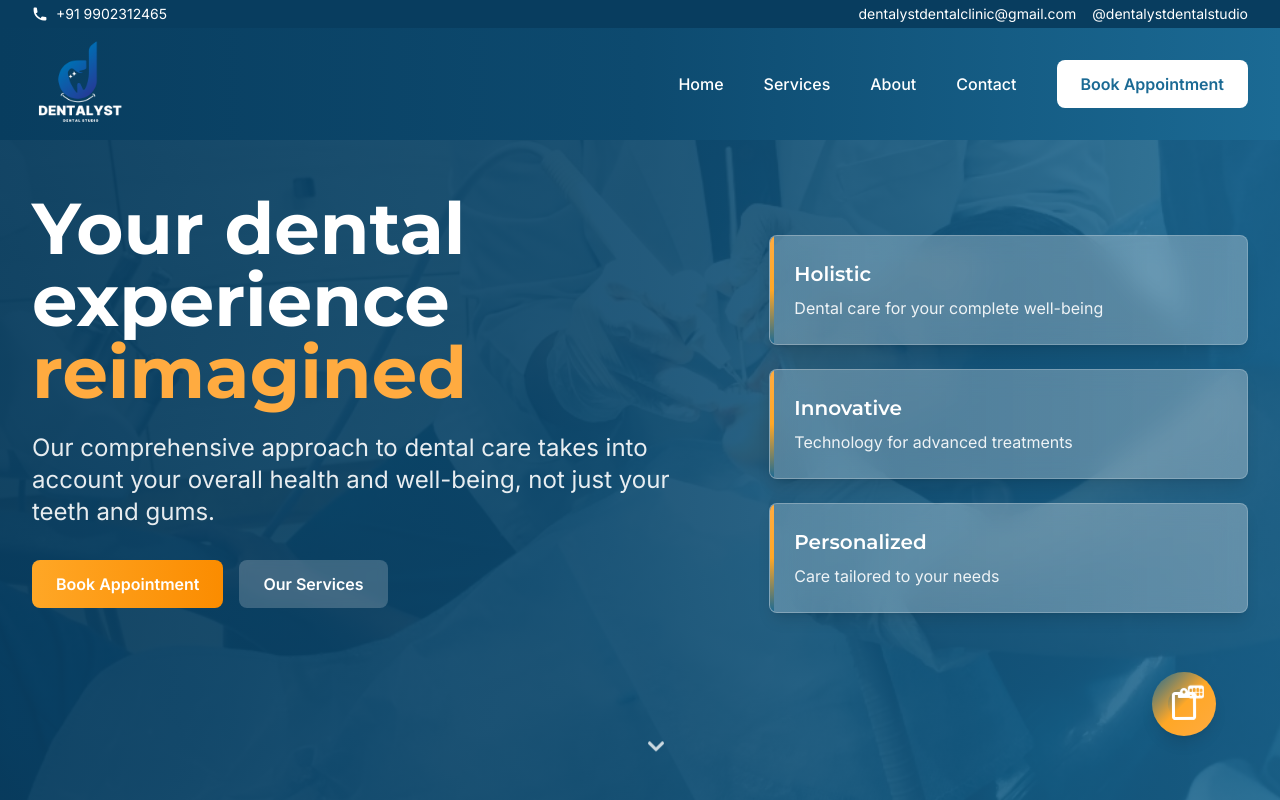
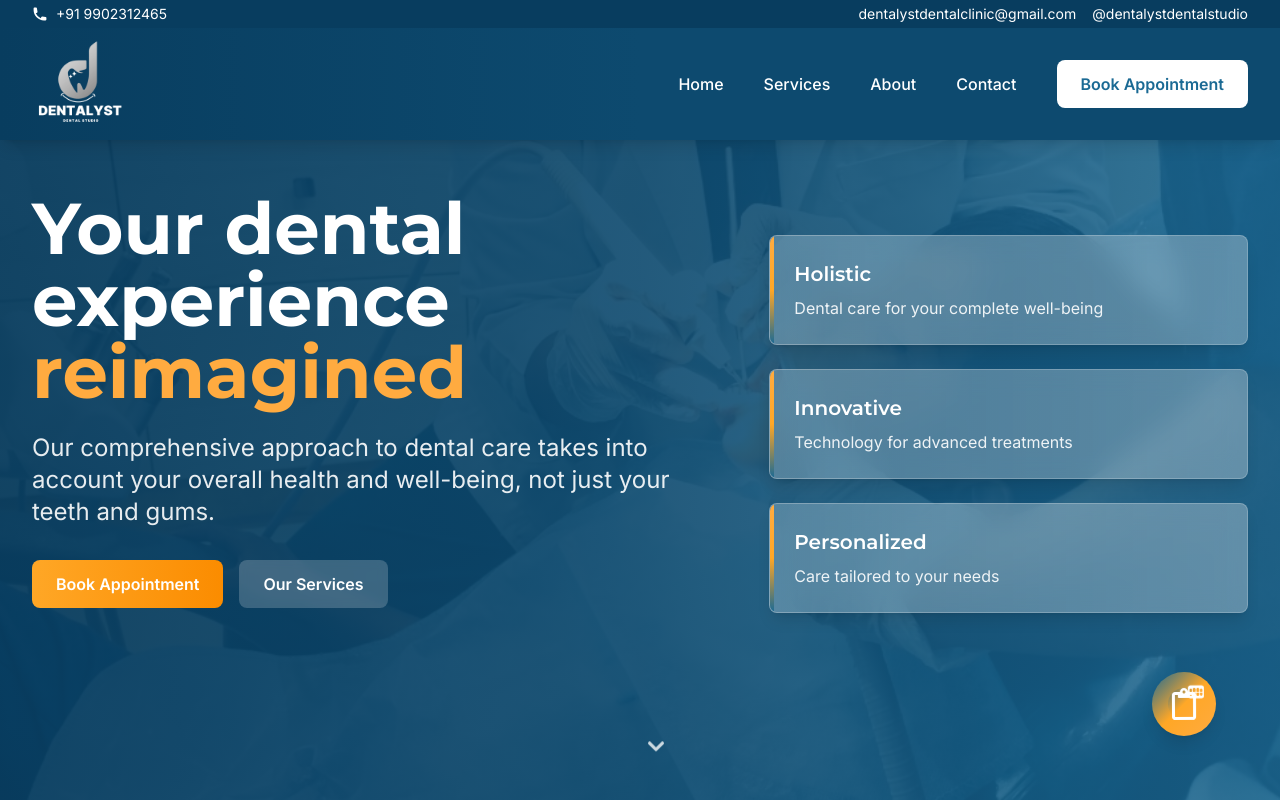
Before and after one commit to jaydeepc/dentalyst-website, a React (Vite) app: page / in a window 1280 px wide. Shown: the top 800 px of the page. Built offline with nearby package versions, Linux system fonts and the light colour scheme.

Commit message:
refactor: update logo to use full white version in header and footer

```diff
--- a/src/components/layout/Footer.jsx
+++ b/src/components/layout/Footer.jsx
@@ -33,7 +33,7 @@ const Footer = () => {
           {/* Logo and Description */}
           <div className="lg:col-span-2">
             <motion.img
-              src="/logo/logo-white.png"
+              src="/logo/logo-white-full.png"
               alt="Dentalyst Logo"
               className="h-28 mb-6"
               initial={{ opacity: 0 }}
--- a/src/components/layout/Header.jsx
+++ b/src/components/layout/Header.jsx
@@ -39,9 +39,11 @@ const Header = () => {
   };
 
   return (
-    <header className="fixed w-full z-50 bg-gradient-to-r from-primary-gradient via-primary-dark to-primary">
-      {/* Top Bar */}
-      <motion.div
+    <header className="fixed w-full z-50">
+      <div className="absolute inset-0 bg-gradient-to-r from-primary-gradient via-primary-dark to-primary-dark shadow-lg"></div>
+      <div className="relative">
+        {/* Top Bar */}
+        <motion.div
         initial="hidden"
         animate="visible"
         variants={topBarVariants}
@@ -78,7 +80,7 @@ const Header = () => {
         <div className="flex justify-between items-center">
           <Link to="/" className="relative">
             <motion.img
-              src="/logo/logo-white.png"
+              src="/logo/logo-white-full.png"
               alt="Dentalyst Logo"
               className="h-16 sm:h-20 md:h-24"
               whileHover={{ scale: 1.05 }}
@@ -180,6 +182,7 @@ const Header = () => {
           )}
         </AnimatePresence>
       </motion.nav>
+      </div>
     </header>
   );
 };
```
Also changed, not shown: public/logo/logo-white-full.png (added).
